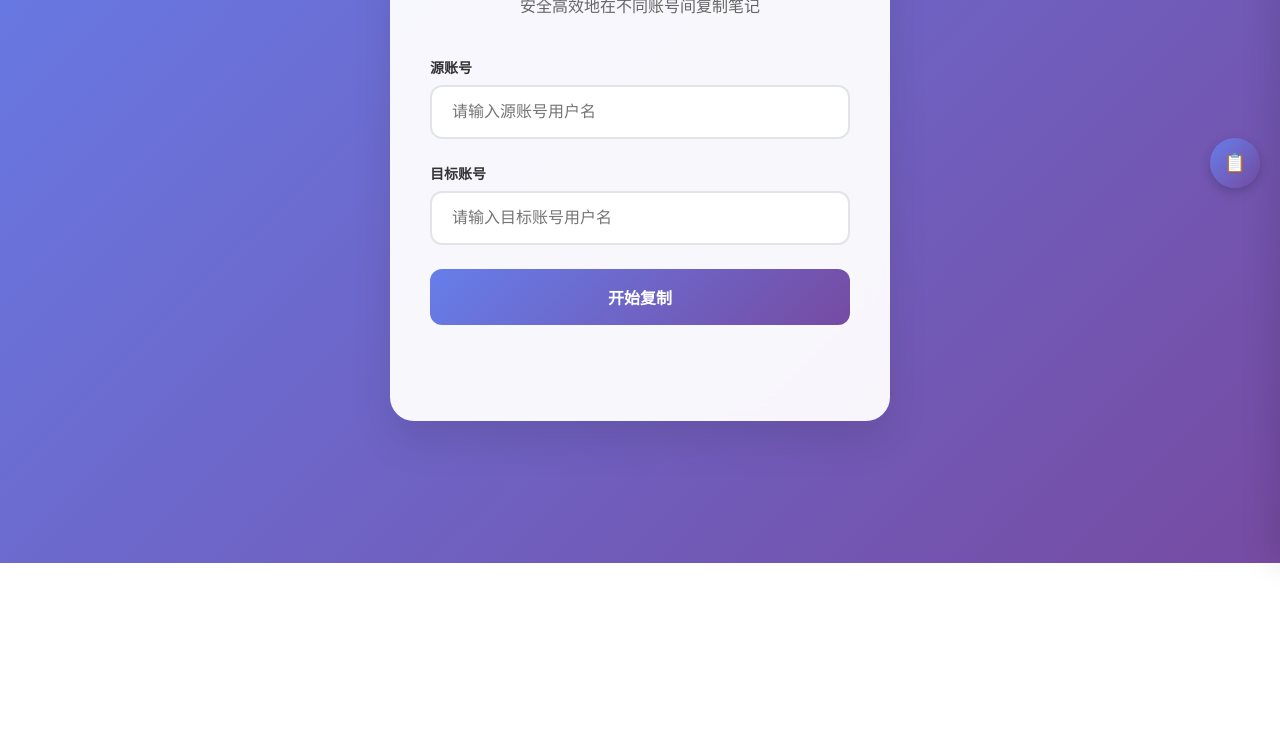
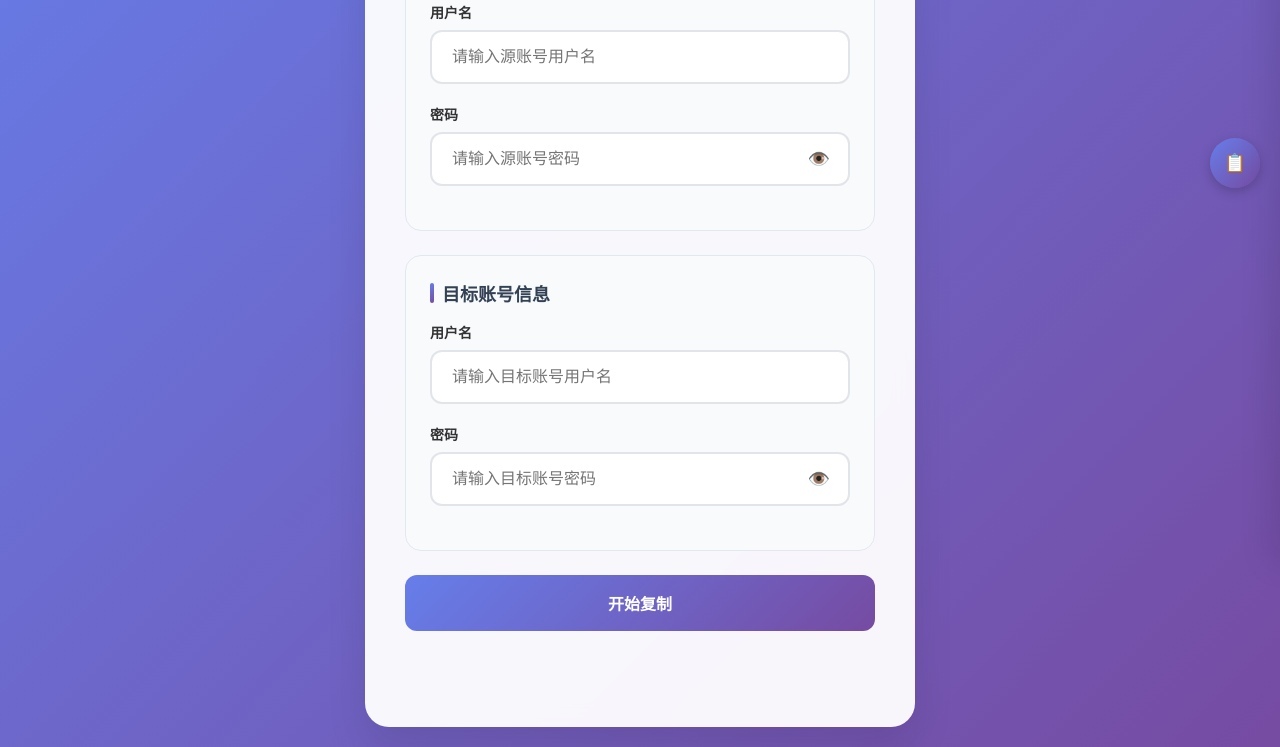
Before and after one commit to WangydGDWG/PasteNote-WebUI, a plain HTML site: page PasteNote.html in a window 1280 px wide. Shown: the part 237-984 px from the top of the page. Before the commit the page ends 800 px from the top, so only its background shows below. Drawn offline with Linux system fonts and the light colour scheme.

Commit message:
Update PasteNote.html

```diff
--- a/PasteNote.html
+++ b/PasteNote.html
@@ -28,7 +28,7 @@
             box-shadow: 0 20px 40px rgba(0, 0, 0, 0.1);
             padding: 40px;
             width: 100%;
-            max-width: 500px;
+            max-width: 550px;
             position: relative;
             overflow: hidden;
             transition: transform 0.3s ease;
@@ -66,7 +66,7 @@
         }
 
         .form-group {
-            margin-bottom: 24px;
+            margin-bottom: 20px;
         }
 
         .form-group label {
@@ -99,6 +99,51 @@
 
         .input-wrapper input:hover {
             border-color: #d1d5db;
+        }
+
+        .account-section {
+            background: #f8fafc;
+            border-radius: 16px;
+            padding: 24px;
+            margin-bottom: 24px;
+            border: 1px solid #e2e8f0;
+        }
+
+        .account-section h3 {
+            color: #334155;
+            font-size: 18px;
+            font-weight: 600;
+            margin-bottom: 16px;
+            display: flex;
+            align-items: center;
+            gap: 8px;
+        }
+
+        .account-section h3::before {
+            content: '';
+            width: 4px;
+            height: 20px;
+            background: linear-gradient(135deg, #667eea, #764ba2);
+            border-radius: 2px;
+        }
+
+        .password-toggle {
+            position: absolute;
+            right: 16px;
+            top: 50%;
+            transform: translateY(-50%);
+            background: none;
+            border: none;
+            color: #6b7280;
+            cursor: pointer;
+            font-size: 18px;
+            padding: 4px;
+            border-radius: 4px;
+            transition: color 0.2s ease;
+        }
+
+        .password-toggle:hover {
+            color: #374151;
         }
 
         .submit-btn {
@@ -212,6 +257,7 @@
             .container {
                 padding: 30px 20px;
                 margin: 10px;
+                max-width: 90%;
             }
 
             .header h1 {
@@ -220,6 +266,10 @@
 
             .container.sidebar-open {
                 transform: translateX(-100px);
+            }
+
+            .account-section {
+                padding: 20px;
             }
         }
 
@@ -446,17 +496,37 @@
         </div>
 
         <form id="copyForm">
+            <div class="account-section">
+                <h3>源账号信息</h3>
                 <div class="form-group">
-                <label for="originAccount">源账号</label>
+                    <label for="originAccount">用户名</label>
                     <div class="input-wrapper">
                         <input type="text" id="originAccount" name="originAccount" placeholder="请输入源账号用户名" required>
                     </div>
                 </div>
+                <div class="form-group">
+                    <label for="originPassword">密码</label>
+                    <div class="input-wrapper">
+                        <input type="password" id="originPassword" name="originPassword" placeholder="请输入源账号密码" required>
+                        <button type="button" class="password-toggle" onclick="togglePassword('originPassword')">👁️</button>
+                    </div>
+                </div>
+            </div>
 
+            <div class="account-section">
+                <h3>目标账号信息</h3>
                 <div class="form-group">
-                <label for="targetAccount">目标账号</label>
+                    <label for="targetAccount">用户名</label>
                     <div class="input-wrapper">
                         <input type="text" id="targetAccount" name="targetAccount" placeholder="请输入目标账号用户名" required>
+                    </div>
+                </div>
+                <div class="form-group">
+                    <label for="targetPassword">密码</label>
+                    <div class="input-wrapper">
+                        <input type="password" id="targetPassword" name="targetPassword" placeholder="请输入目标账号密码" required>
+                        <button type="button" class="password-toggle" onclick="togglePassword('targetPassword')">👁️</button>
+                    </div>
                 </div>
             </div>
 
@@ -526,7 +596,9 @@
         const progressBar = document.getElementById('progressBar');
         const progressFill = document.getElementById('progressFill');
         const originAccountInput = document.getElementById('originAccount');
+        const originPasswordInput = document.getElementById('originPassword');
         const targetAccountInput = document.getElementById('targetAccount');
+        const targetPasswordInput = document.getElementById('targetPassword');
         const container = document.querySelector('.container');
 
         // 历史记录相关DOM元素
@@ -538,6 +610,20 @@
         const totalCount = document.getElementById('totalCount');
         const successCount = document.getElementById('successCount');
         const failureCount = document.getElementById('failureCount');
+
+        // ==================== 密码显示/隐藏功能 ====================
+        function togglePassword(inputId) {
+            const passwordInput = document.getElementById(inputId);
+            const toggleBtn = passwordInput.nextElementSibling;
+
+            if (passwordInput.type === 'password') {
+                passwordInput.type = 'text';
+                toggleBtn.textContent = '🙈';
+            } else {
+                passwordInput.type = 'password';
+                toggleBtn.textContent = '👁️';
+            }
+        }
 
         // ==================== 状态显示相关函数 ====================
         function showStatus(type, message) {
@@ -620,13 +706,17 @@
 
         // ==================== Python通信接口定义 ====================
         window.OriginAccount = null;
+        window.OriginPassword = null;
         window.TargetAccount = null;
+        window.TargetPassword = null;
         window.isSuccess = null;
 
         // ==================== Python通信相关函数 ====================
-        function sendToPython(originAccount, targetAccount) {
+        function sendToPython(originAccount, originPassword, targetAccount, targetPassword) {
             window.OriginAccount = originAccount;
+            window.OriginPassword = originPassword;
             window.TargetAccount = targetAccount;
+            window.TargetPassword = targetPassword;
 
             console.log('发送到Python:', { originAccount, targetAccount });
 
@@ -650,16 +740,22 @@
 
             if (window.isSuccess === true) {
                 showStatus('success', '✅ 笔记复制成功！');
+                // 清空所有输入框
                 originAccountInput.value = '';
+                originPasswordInput.value = '';
                 targetAccountInput.value = '';
+                targetPasswordInput.value = '';
                 addToHistory(originAccount, targetAccount, 'success');
             } else if (window.isSuccess === false) {
-                showStatus('error', '❌ 复制失败，请检查账号信息是否正确');
+                showStatus('error', '❌ 复制失败，请检查账号信息和密码是否正确');
                 addToHistory(originAccount, targetAccount, 'error');
             }
 
+            // 清空敏感信息
             window.OriginAccount = null;
+            window.OriginPassword = null;
             window.TargetAccount = null;
+            window.TargetPassword = null;
             window.isSuccess = null;
 
             setTimeout(() => {
@@ -791,10 +887,12 @@
             e.preventDefault();
 
             const originAccount = originAccountInput.value.trim();
+            const originPassword = originPasswordInput.value.trim();
             const targetAccount = targetAccountInput.value.trim();
+            const targetPassword = targetPasswordInput.value.trim();
 
-            if (!originAccount || !targetAccount) {
-                showStatus('error', '❌ 请填写完整的账号信息');
+            if (!originAccount || !originPassword || !targetAccount || !targetPassword) {
+                showStatus('error', '❌ 请填写完整的账号信息和密码');
                 setTimeout(() => hideStatus(), 3000);
                 return;
             }
@@ -806,11 +904,11 @@
             }
 
             setButtonState(true);
-            showStatus('waiting', '<span class="loading-spinner"></span>正在复制笔记，请稍候...');
+            showStatus('waiting', '<span class="loading-spinner"></span>正在验证账号并复制笔记，请稍候...');
 
             currentTimeout = setTimeout(handleTimeout, TIMEOUT_DURATION);
 
-            sendToPython(originAccount, targetAccount);
+            sendToPython(originAccount, originPassword, targetAccount, targetPassword);
             checkPythonResponse();
         });
 
```
Lines whose indentation alone changed are shown as unchanged.
